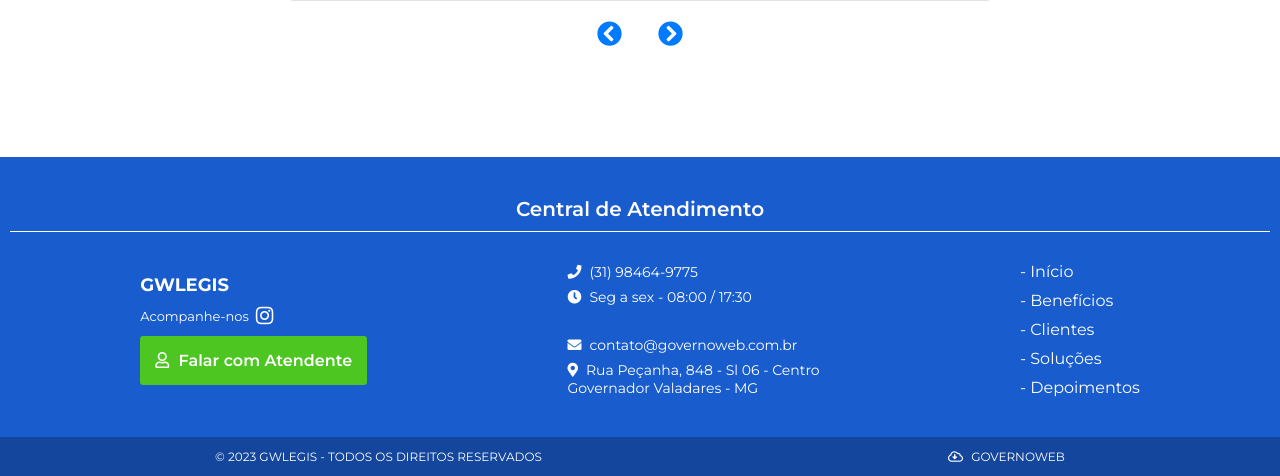
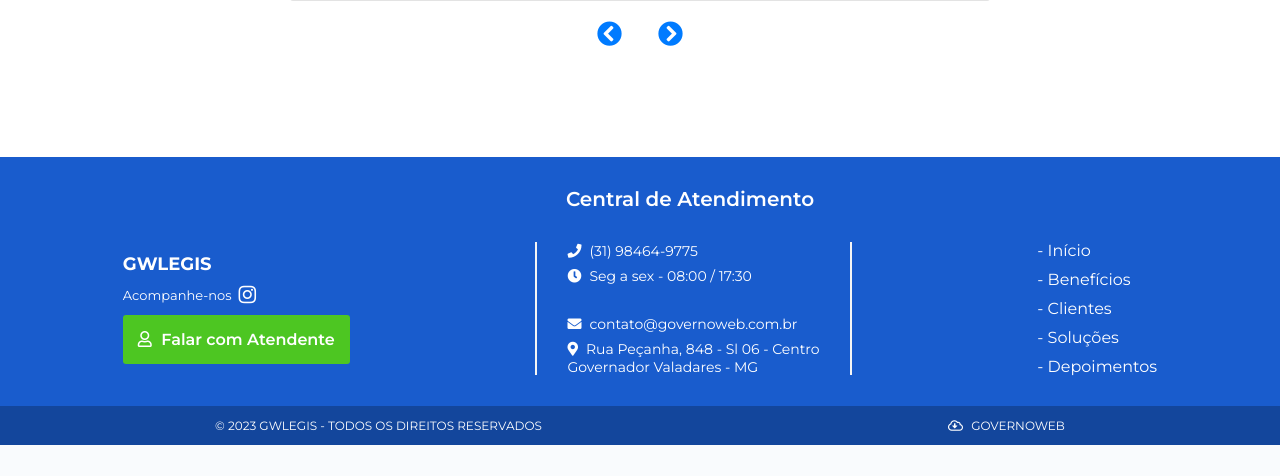
Before and after one commit to leandroricke100/governo-web, a PHP site: page / in a window 1280 px wide. Shown: the part 4325-4801 px from the top of the page. After the commit the page ends 4770 px from the top, so only its background shows below. Run offline with PHP 8.4, Linux system fonts and the light colour scheme.

Commit message:
inserindo borda no footer

```diff
--- a/style.css
+++ b/style.css
@@ -525,9 +525,6 @@
   display: flex;
   align-items: center;
   flex-direction: column;
-  padding: 10px;
-  /* justify-content: space-evenly; */
-  /* padding: 30px; */
 }
 
 
@@ -552,6 +549,12 @@
   justify-content: center;
   gap: 30px;
   font-size: 14px;
+
+  border-left: 2px solid #f5f5f5;
+  border-right: 2px solid #f5f5f5;
+  padding-right: 30px;
+  padding-left: 30px;
+  height: 133px;
 }
 
 .endereco {
@@ -833,10 +836,11 @@
   font-weight: 600;
   font-size: 20px;
 
-  border-bottom: 1px solid white;
-  width: 100%;
-  text-align: center;
-  padding-bottom: 10px;
+
+}
+
+.title-atendimento p {
+  margin-left: 100px;
 }
 
 
@@ -989,6 +993,12 @@
     align-items: center;
     font-size: 13px;
     gap: 10px;
+
+    border-left: none;
+    border-right: none;
+    padding-left: 0;
+    padding-right: 0;
+    height: auto;
   }
 
   .horario {
@@ -1149,4 +1159,18 @@
   .rua {
     text-align: center;
   }
+
+  .title-atendimento {
+    border-bottom: 1px solid white;
+    width: 100%;
+    text-align: center;
+    padding-bottom: 10px;
+  }
+
+  .title-atendimento p {
+    margin-left: 0px;
+
+
+  }
+
 }
```
